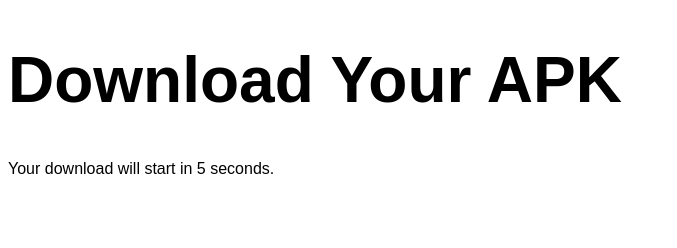
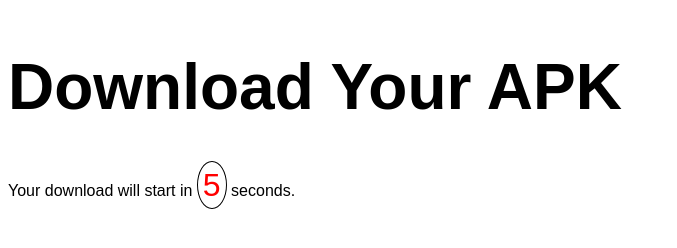
Before and after one commit to XdksI7lBSiYRwMKi03A9ZXks4-1CunVQnCaJGGr/WuahlyBNsMiQZw2HBPlizd73zMEoA3Zr0DwtrNU0L4YaYAtEk6JGcmyKelHuDaezSthDACYPSrKHRC8Cwp-9Z5ZvIhC2o7lrEVxK, a plain HTML site: page apk-launch-download.html in a window 1280 px wide. Shown: the whole page, without its empty margins (0-677 px from the left). Drawn offline with Linux system fonts and the light colour scheme.

Commit message:
Update styles.css

```diff
--- a/styles.css
+++ b/styles.css
@@ -1,8 +1,13 @@
 html {
   backround-color: #fff;
   color: dark-green;
-  font-family: sans-serif;
+  font-family: Arial, sans-serif;
 }
+
+body {
+  margin-top: 50px;
+}
+
 
 h1 {
   font-size: 4em;
@@ -11,3 +16,11 @@ h1 {
 a {
   color: red;
 }
+
+.timer {
+  font-size: 2em;
+  color: #ff0000;
+  padding: 5px;
+  border: 1px solid black;
+  border-radius: 50%;
+}
```
